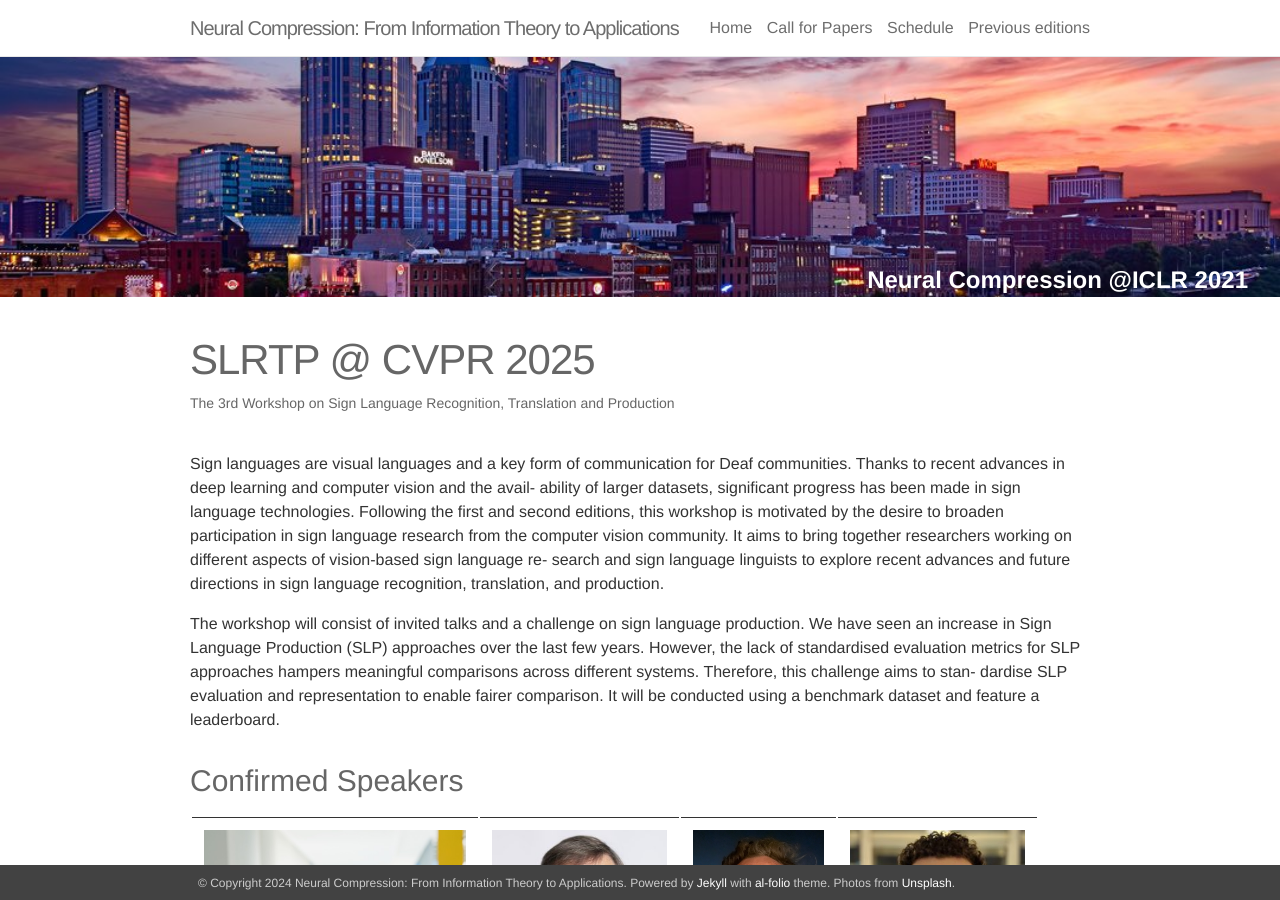
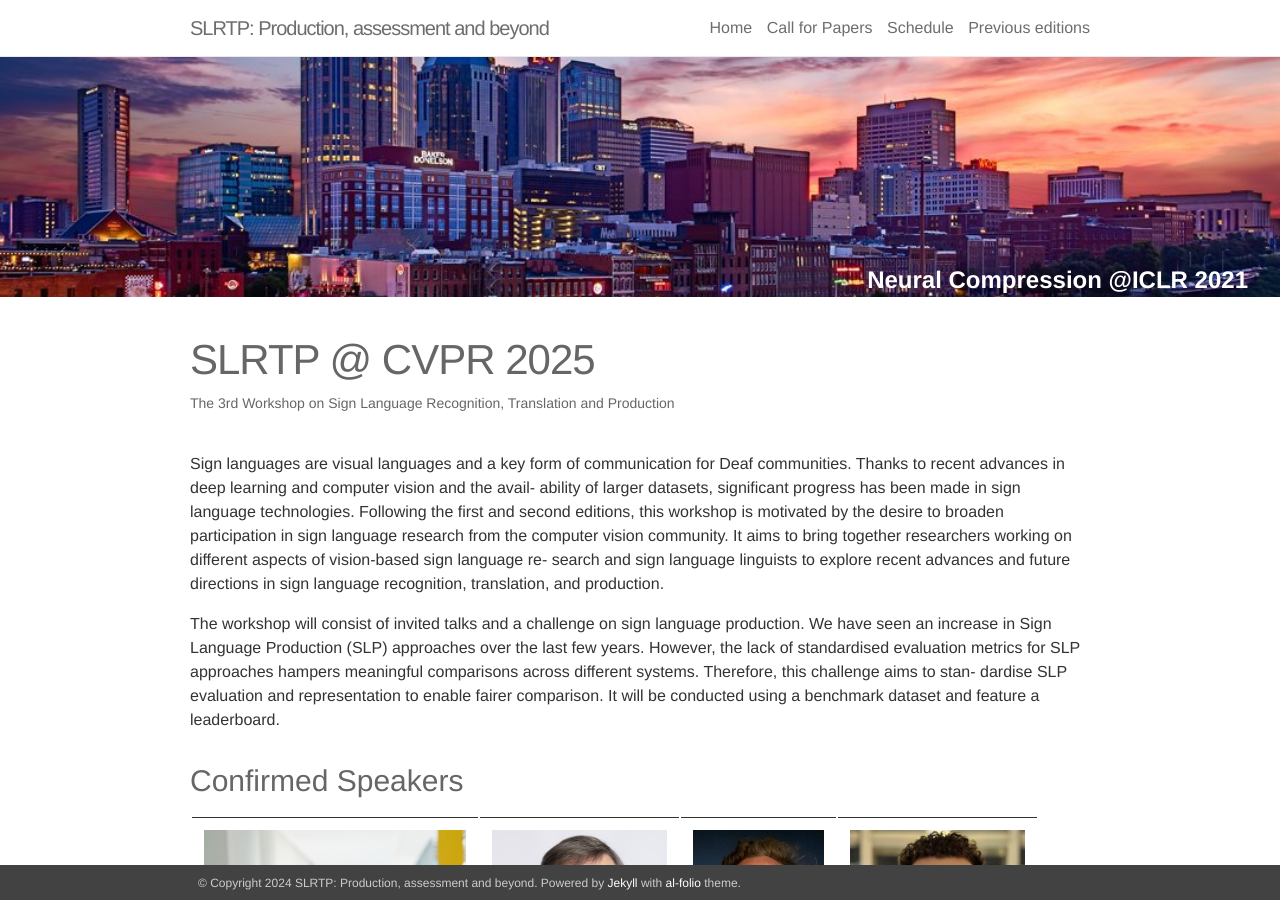
Before and after one commit to slrtpworkshop/slrtpworkshop.github.io, a Jekyll site: the page built from _pages/00_home.md, in a window 1280 px wide and 900 px high. Built offline with Jekyll 4.4.1, drawn with Linux system fonts in a browser that asks for light colours; nearby versions of some CDN libraries.

Commit message:
update _config

```diff
--- a/_config.yml
+++ b/_config.yml
@@ -1,13 +1,12 @@
 # -----------------------------------------------------------------------------
 # Site settings
 # -----------------------------------------------------------------------------
-name: "Neural Compression: From Information Theory to Applications"
+name: "SLRTP: Production, assessment and beyond"
 email:
 description: > # this means to ignore newlines until "url:"
-  A Venue for neural compression
+  A Venue for Sign Language Recognition, Translation & Production
 footer_text: >
   Powered by <a href="http://jekyllrb.com/" target="_blank">Jekyll</a> with <a href="https://github.com/alshedivat/al-folio">al-folio</a> theme.
-  Photos from <a href="https://unsplash.com" target="_blank">Unsplash</a>.
 
 url: https://slrtpworkshop.github.io # the base hostname & protocol for your site
 baseurl:  # the subpath of your site, e.g. /blog/
@@ -32,8 +31,8 @@ google_analytics: UA-XXXXXXXXX # out your google-analytics code
 # -----------------------------------------------------------------------------
 # Blog
 # -----------------------------------------------------------------------------
-blog_name: Neural Compression
-blog_description: These are neural compression papers which have been reviewed and accepted.
+blog_name:
+blog_description:
 
 # Pagination
 paginate: 4
```
